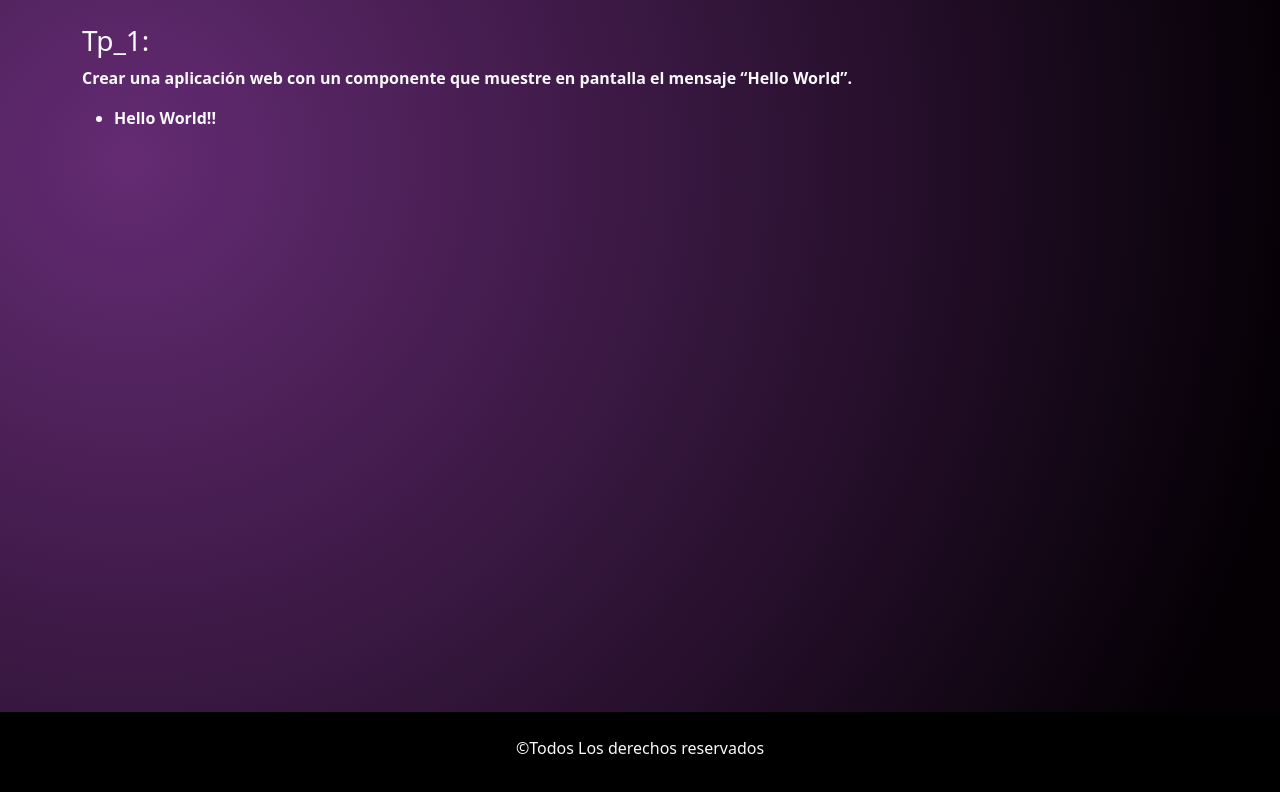
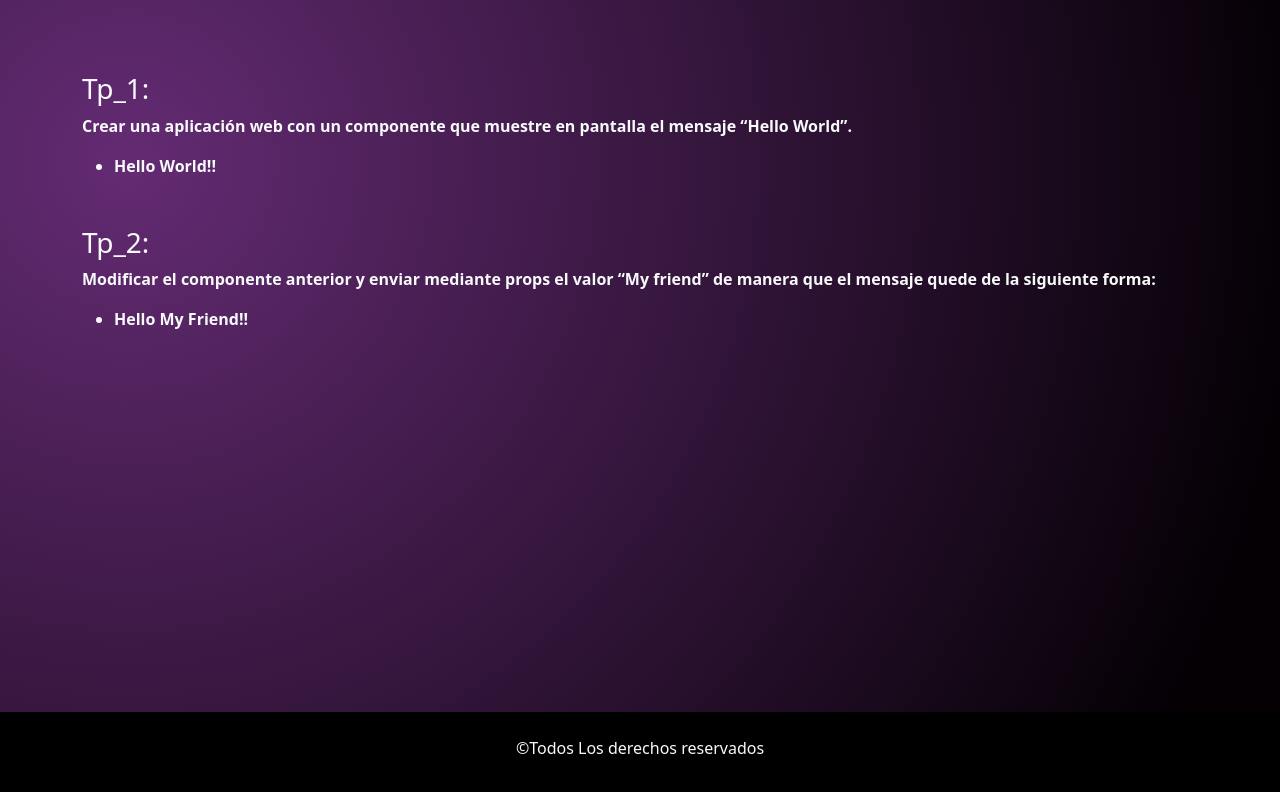
Before and after one commit to MaxiGomez94/Tp_React_1_2_3, a React (Vite) app: page / in a window 1280 px wide. Shown: the top 792 px of the page. Built offline with nearby package versions, Linux system fonts and the light colour scheme.

Commit message:
agregamos un props al componente Hello World

```diff
--- a/src/App.jsx
+++ b/src/App.jsx
@@ -8,7 +8,7 @@ const App =()=> {
   return (
     <>
     <main className='container mt-4'>
-      <HelloWordl></HelloWordl>
+      <HelloWordl myFriend='Hello My Friend!!'></HelloWordl>
     </main>
     <Footer></Footer>
 
--- a/src/components/HelloWordl.jsx
+++ b/src/components/HelloWordl.jsx
@@ -1,8 +1,7 @@
-import React from "react";
-
-const HelloWordl = () => {
+const HelloWordl = (props) => {
   return (
     <section className="text-light fw-bold">
+      <div className="mt-5">
       <h3>Tp_1:</h3>
       <p>
         Crear una aplicación web con un componente que muestre en pantalla el
@@ -11,6 +10,16 @@ const HelloWordl = () => {
       <ul>
         <li>Hello World!!</li>
       </ul>
+      </div>
+      <div className=" mt-5">
+        <h3>Tp_2:</h3>
+        <p>Modificar el componente anterior y enviar mediante props el valor “My friend” de manera que el mensaje quede de la siguiente forma:</p>
+        <ul>
+            <li>{props.myFriend}</li>
+        </ul>
+      </div>
+
+
     </section>
   );
 };
```
Also changed, not shown: 1 other file (tests, documents, lock files or other folders).
